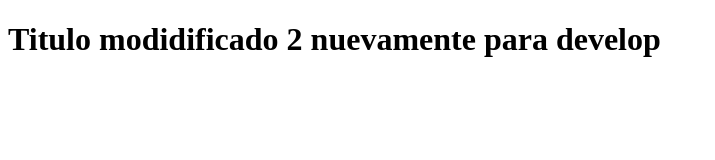
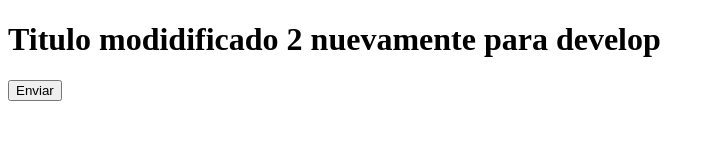
Before and after one commit to juancabellopinto87-svg/hellowgit, a plain HTML site: page index.html in a window 1280 px wide. Shown: the whole page, without its empty margins (0-715 px from the left). Drawn offline with Linux system fonts and the light colour scheme.

Commit message:
Se agrego boton desde Juan

```diff
--- a/index.html
+++ b/index.html
@@ -7,5 +7,6 @@
 </head>
 <body>
     <h1>Titulo modidificado 2 nuevamente para develop</h1>
+    <input type="button" value="Enviar">
 </body>
 </html>
```
